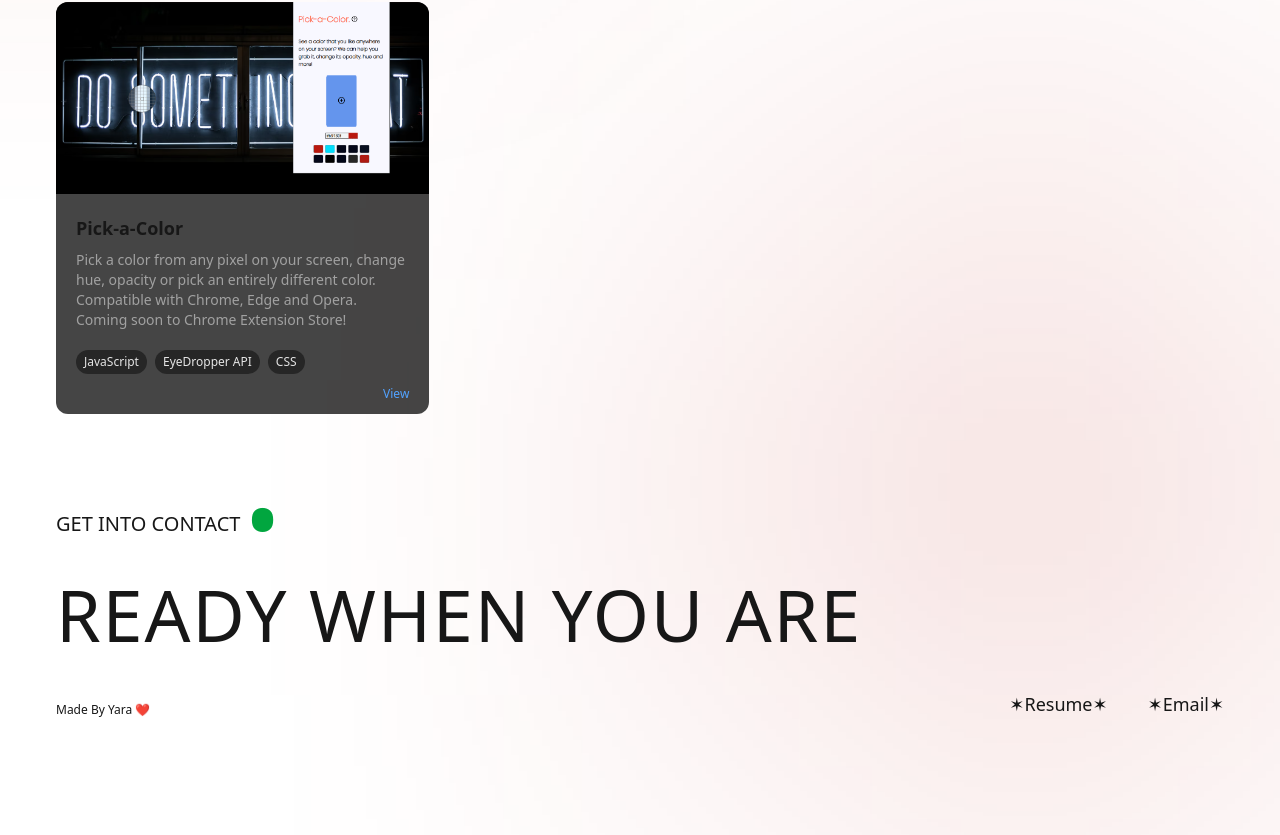
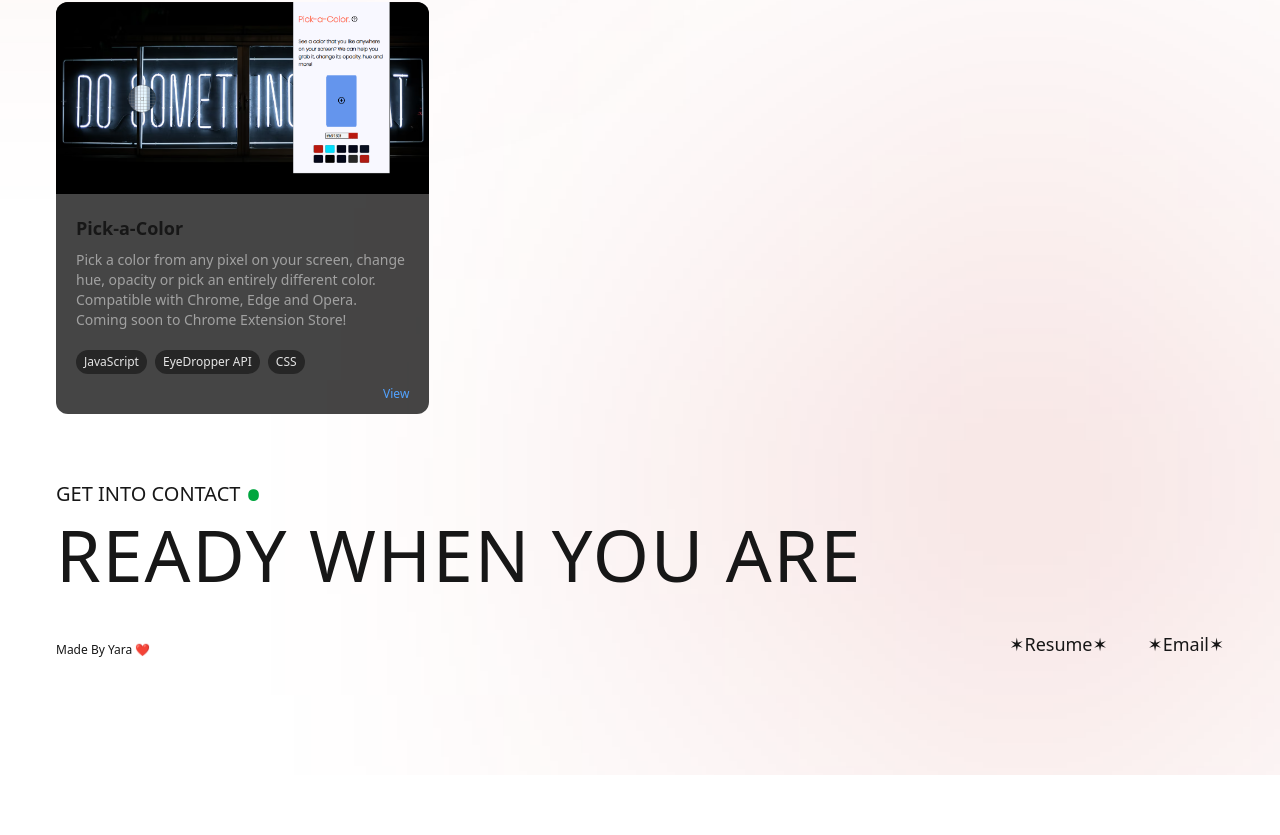
Before and after one commit to UndefinedYara/website, a Next.js app: page / in a window 1280 px wide. Shown: the part 1718-2553 px from the top of the page. After the commit the page ends 2493 px from the top, so only its background shows below. Built offline with nearby package versions, Linux system fonts and the light colour scheme.

Commit message:
Spacing and too big a dot

```diff
--- a/src/app/ui/components/contact.tsx
+++ b/src/app/ui/components/contact.tsx
@@ -18,7 +18,7 @@ export function Contact() {
               repeatType: "reverse",
               ease: "easeInOut",
             }}
-            className="text-bold text-8xl text-green-600 mb-3 ml-1"
+            className="text-bold text-5xl text-green-600 ml-1"
           >
             •
           </motion.h2>
```
